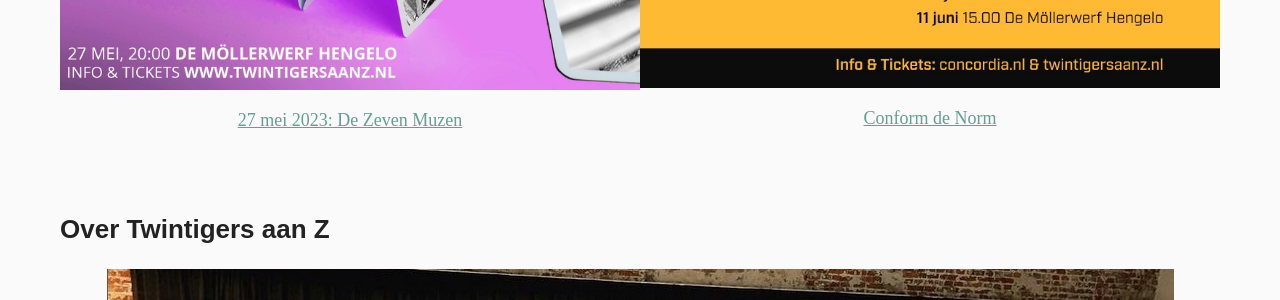
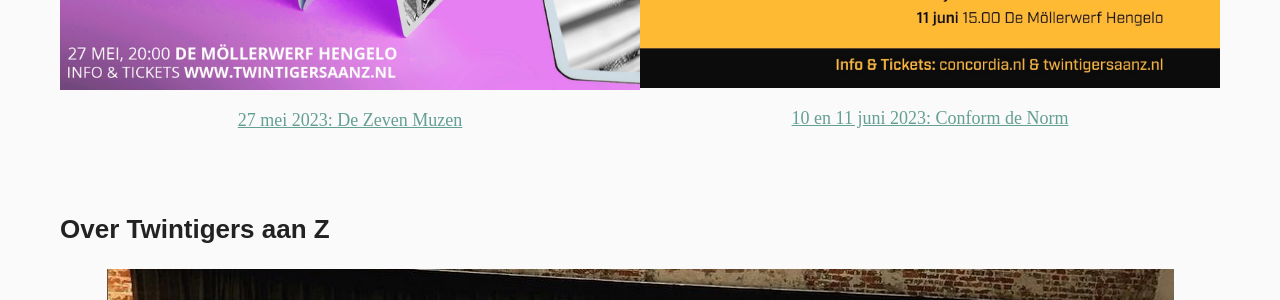
Before and after one commit to cmitz/twintigersaanz, a Jekyll site: the page built from index.html, in a window 1280 px wide. Shown: the part 980-1280 px from the top of the page. Built offline with Jekyll 4.4.1, drawn with Linux system fonts in a browser that asks for light colours; some web fonts are replaced.

Commit message:
Also add date o other poster

```diff
--- a/index.html
+++ b/index.html
@@ -24,7 +24,7 @@ title: Twintigers aan Z presenteert
 		</a>
 		<p class="description">
 			<a href="{% post_url 2023-03-29-voorstelling-conform-de-norm-2023 %}">
-				Conform de Norm
+				10 en 11 juni 2023: Conform de Norm
 			</a>
 		</p>
 	</div>
```
